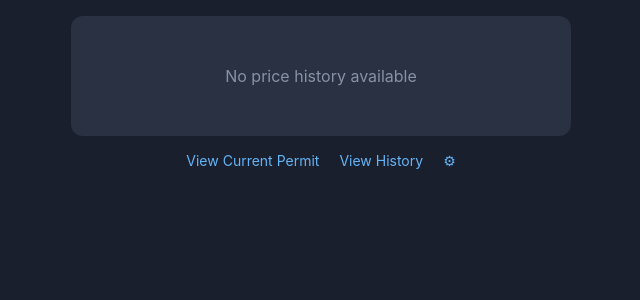
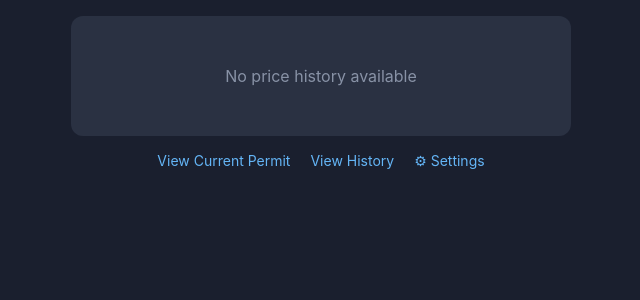
Before and after one commit to VisTechProjects/Toronto-Parking-Pass-Buyer, a PHP site: page /prices/index.php in a window 1280 px wide. Shown: the top 300 px of the page, without its empty margins (319-959 px from the left). Run offline with PHP 8.4, Linux system fonts and the light colour scheme.

Commit message:
Add Settings text to gear icon links

```diff
--- a/web/index.php
+++ b/web/index.php
@@ -446,7 +446,7 @@ if ($permit && !$isHistorical && file_exists($historyFile) && isWeeklyPermit($pe
                 <?php endif; ?>
                 <a href="/parking/history/" class="link">View History</a>
                 <a href="/parking/prices/" class="link">Price History</a>
-                <a href="/parking/settings/" class="link" title="Settings">&#9881;</a>
+                <a href="/parking/settings/" class="link">&#9881; Settings</a>
             </div>
         <?php else: ?>
             <div class="no-permit">No permit data found</div>
--- a/web/prices/index.php
+++ b/web/prices/index.php
@@ -259,7 +259,7 @@ $percentChange = $firstPrice > 0 ? (($currentPrice - $firstPrice) / $firstPrice)
         <div class="links">
             <a href="/parking/" class="link">View Current Permit</a>
             <a href="/parking/history/" class="link">View History</a>
-            <a href="/parking/settings/" class="link" title="Settings">&#9881;</a>
+            <a href="/parking/settings/" class="link">&#9881; Settings</a>
         </div>
     </div>
 </body>
```
